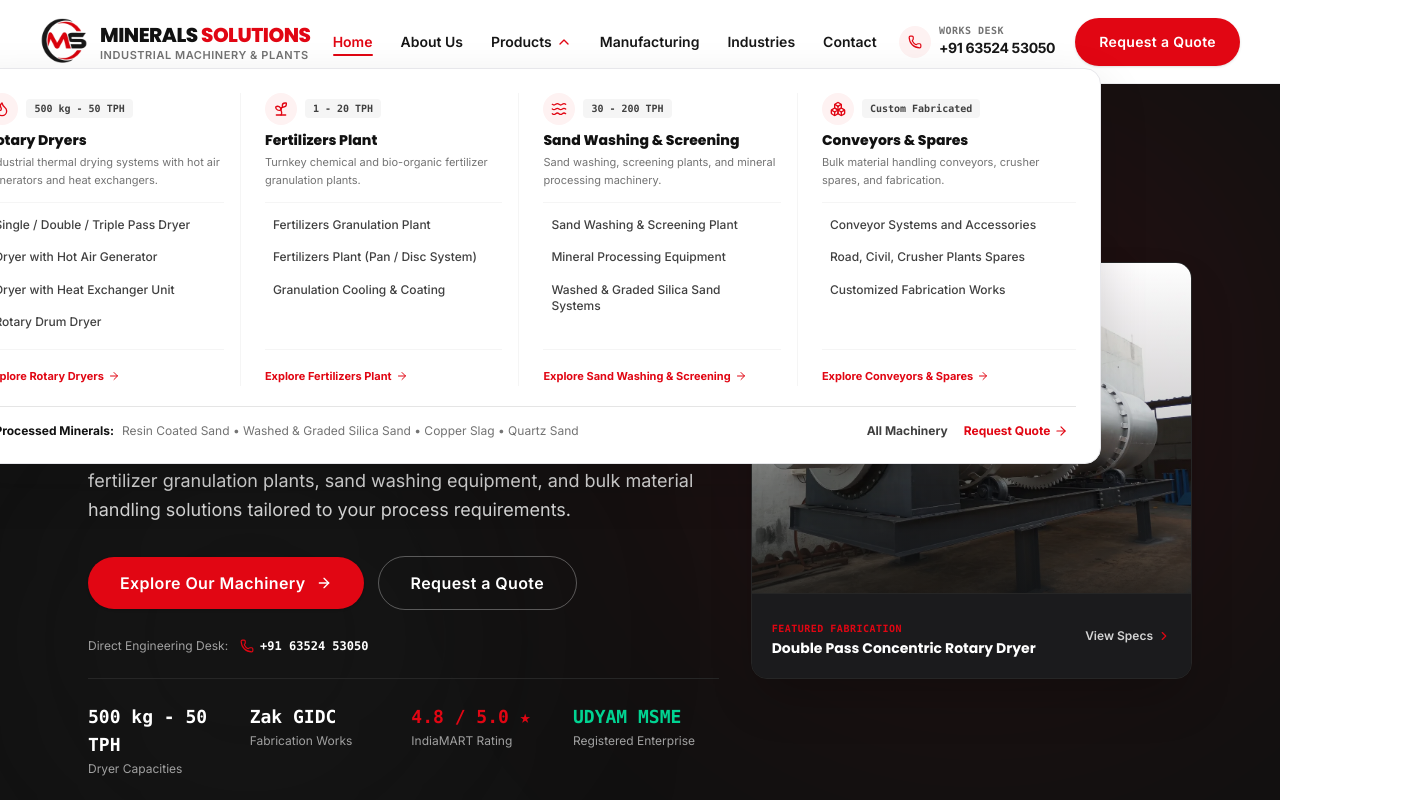
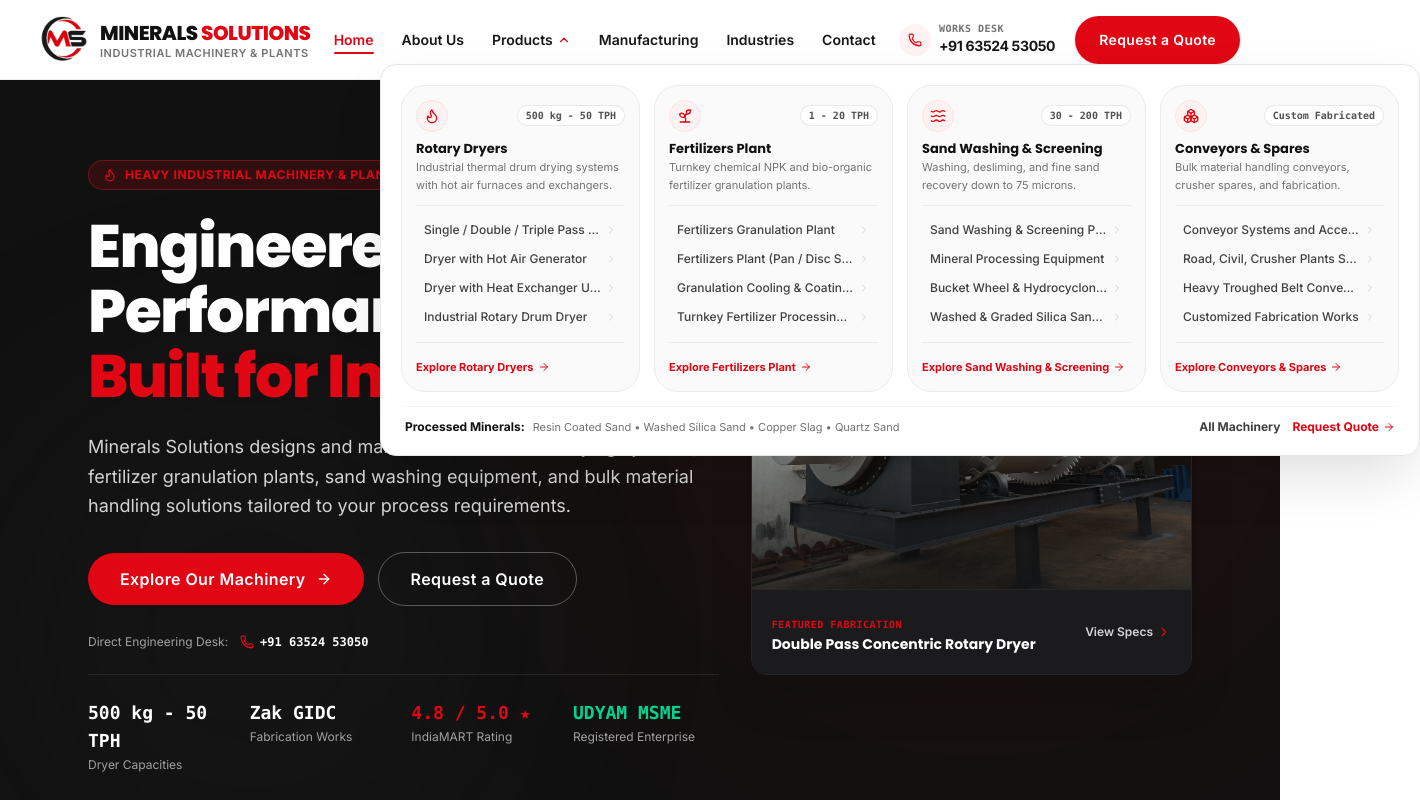
Before and after one commit to Deep-0208/minerals-solutions, a Next.js app: page / in a window 1280 px wide. Both pictures are taken after a click on the button "Products". Shown: the top 800 px of the page, 1420 px wide, since content can reach past the window. Built offline with nearby package versions, Linux system fonts and the light colour scheme.

Commit message:
style(nav): upgrade products mega-menu with bento cards and balanced layout

```diff
--- a/components/layout/Header.tsx
+++ b/components/layout/Header.tsx
@@ -34,14 +34,15 @@ interface PillarItem {
   spokes: SpokeItem[];
 }
 
+// Exactly matches official Minerals Solutions brochure and visiting card with 4 balanced items per division
 const productPillars: PillarItem[] = [
   {
-    name: 'Rotary Dryers',
+    name: 'Rotary Dryers & Thermal Systems',
     shortName: 'Rotary Dryers',
     href: '/products/industrial-rotary-dryers/',
     badge: '500 kg - 50 TPH',
     icon: Flame,
-    description: 'Industrial thermal drying systems with hot air generators and heat exchangers.',
+    description: 'Industrial thermal drum drying systems with hot air furnaces and exchangers.',
     spokes: [
       {
         label: 'Single / Double / Triple Pass Dryer',
@@ -56,18 +57,18 @@ const productPillars: PillarItem[] = [
         href: '/products/industrial-rotary-dryers/#configurations',
       },
       {
-        label: 'Rotary Drum Dryer',
+        label: 'Industrial Rotary Drum Dryer',
         href: '/products/industrial-rotary-dryers/#specifications',
       },
     ],
   },
   {
-    name: 'Fertilizers Plant',
+    name: 'Fertilizers Granulation Plants',
     shortName: 'Fertilizers Plant',
     href: '/products/fertilizer-granulation-plants/',
     badge: '1 - 20 TPH',
     icon: Sprout,
-    description: 'Turnkey chemical and bio-organic fertilizer granulation plants.',
+    description: 'Turnkey chemical NPK and bio-organic fertilizer granulation plants.',
     spokes: [
       {
         label: 'Fertilizers Granulation Plant',
@@ -78,18 +79,22 @@ const productPillars: PillarItem[] = [
         href: '/products/fertilizer-granulation-plants/#machinery',
       },
       {
-        label: 'Granulation Cooling & Coating',
+        label: 'Granulation Cooling & Coating Drums',
         href: '/products/fertilizer-granulation-plants/#process',
+      },
+      {
+        label: 'Turnkey Fertilizer Processing Lines',
+        href: '/products/fertilizer-granulation-plants/',
       },
     ],
   },
   {
-    name: 'Sand Washing & Screening',
+    name: 'Sand Washing & Screening Plants',
     shortName: 'Sand Washing & Screening',
     href: '/products/sand-washing-plants/',
     badge: '30 - 200 TPH',
     icon: Waves,
-    description: 'Sand washing, screening plants, and mineral processing machinery.',
+    description: 'Washing, desliming, and fine sand recovery down to 75 microns.',
     spokes: [
       {
         label: 'Sand Washing & Screening Plant',
@@ -100,13 +105,17 @@ const productPillars: PillarItem[] = [
         href: '/products/sand-washing-plants/#machinery',
       },
       {
+        label: 'Bucket Wheel & Hydrocyclone Washers',
+        href: '/products/sand-washing-plants/#machinery',
+      },
+      {
         label: 'Washed & Graded Silica Sand Systems',
         href: '/products/sand-washing-plants/#specifications',
       },
     ],
   },
   {
-    name: 'Conveyors & Plant Spares',
+    name: 'Conveyor Systems & Plant Spares',
     shortName: 'Conveyors & Spares',
     href: '/products/industrial-conveyors-spares/',
     badge: 'Custom Fabricated',
@@ -120,6 +129,10 @@ const productPillars: PillarItem[] = [
       {
         label: 'Road, Civil, Crusher Plants Spares',
         href: '/products/industrial-conveyors-spares/#trunnions',
+      },
+      {
+        label: 'Heavy Troughed Belt Conveyors',
+        href: '/products/industrial-conveyors-spares/#conveyors',
       },
       {
         label: 'Customized Fabrication Works',
@@ -171,13 +184,13 @@ export function Header() {
     <header
       className={`sticky top-0 z-50 transition-all duration-200 ${
         isScrolled
-          ? 'bg-white/95 backdrop-blur-md border-b border-[#E7E7EB] shadow-[0_4px_20px_rgba(17,17,17,0.06)] h-[76px]'
-          : 'bg-white border-b border-[#E7E7EB]/70 h-[84px]'
+          ? 'bg-white/95 backdrop-blur-md border-b border-[#E7E7EB] shadow-[0_4px_20px_rgba(17,17,17,0.06)] h-[74px]'
+          : 'bg-white border-b border-[#E7E7EB]/70 h-[80px]'
       }`}
     >
       <div className="max-w-[1360px] mx-auto px-4 sm:px-6 md:px-8 lg:px-10 h-full flex items-center justify-between">
         {/* Brand Logo */}
-        <Logo />
+        <Logo size="md" />
 
         {/* Desktop Navigation Links */}
         <nav className="hidden lg:flex items-center gap-6 xl:gap-7" aria-label="Main Navigation">
@@ -219,7 +232,7 @@ export function Header() {
             >
               <span>Products</span>
               <ChevronDown
-                className={`w-4 h-4 transition-transform duration-200 ${
+                className={`w-3.5 h-3.5 transition-transform duration-200 ${
                   productsMegaOpen ? 'rotate-180 text-[#E10613]' : 'text-neutral-500'
                 }`}
               />
@@ -228,70 +241,72 @@ export function Header() {
               )}
             </button>
 
-            {/* 4-Pillar Mega Panel */}
+            {/* 4-Pillar Mega Panel with Premium Bento Card Styling */}
             {productsMegaOpen && (
               <div
                 onMouseLeave={() => setProductsMegaOpen(false)}
-                className="absolute top-full left-1/2 -translate-x-1/2 mt-3 w-[1040px] xl:w-[1140px] bg-white rounded-2xl border border-[#E7E7EB] shadow-[0_20px_50px_rgba(17,17,17,0.14)] p-6 z-50 animate-in fade-in slide-in-from-top-2 duration-150"
+                className="absolute top-full -left-20 xl:-left-28 mt-2.5 w-[960px] xl:w-[1040px] max-w-[95vw] bg-white rounded-2xl border border-[#E7E7EB] shadow-[0_24px_60px_-12px_rgba(17,17,17,0.16)] p-5 z-50 animate-in fade-in slide-in-from-top-1 duration-150"
               >
-                {/* 4 Pillar Columns */}
-                <div className="grid grid-cols-4 gap-6">
+                {/* 4 Pillar Cards in a Balanced Grid */}
+                <div className="grid grid-cols-4 gap-3.5">
                   {productPillars.map((pillar) => {
                     const Icon = pillar.icon;
                     return (
                       <div
                         key={pillar.name}
-                        className="flex flex-col justify-between border-r border-neutral-100 last:border-r-0 pr-4 last:pr-0"
+                        className="bg-[#FAFAFA] hover:bg-white rounded-xl p-3.5 border border-[#EBEBEF] hover:border-red-200 hover:shadow-sm transition-all duration-200 flex flex-col justify-between"
                       >
-                        {/* Pillar Header */}
+                        {/* Header Area */}
                         <div>
+                          <div className="flex items-center justify-between mb-2">
+                            <div className="w-8 h-8 rounded-lg bg-red-50 text-[#E10613] flex items-center justify-center shrink-0 border border-red-100">
+                              <Icon className="w-4 h-4" />
+                            </div>
+                            <span className="text-[10px] font-mono font-semibold px-2 py-0.5 rounded-full bg-white text-neutral-600 border border-neutral-200/80">
+                              {pillar.badge}
+                            </span>
+                          </div>
+
                           <Link
                             href={pillar.href}
                             onClick={() => setProductsMegaOpen(false)}
-                            className="group block mb-3"
+                            className="block group"
                           >
-                            <div className="flex items-center gap-2 mb-1.5">
-                              <div className="w-8 h-8 rounded-lg bg-red-50 text-[#E10613] flex items-center justify-center shrink-0 group-hover:bg-[#E10613] group-hover:text-white transition-colors">
-                                <Icon className="w-4 h-4" />
-                              </div>
-                              <span className="inline-block px-2 py-0.5 rounded text-[10px] font-mono bg-neutral-100 text-neutral-700 font-semibold">
-                                {pillar.badge}
-                              </span>
-                            </div>
-                            <h3 className="text-sm font-extrabold text-[#111111] group-hover:text-[#E10613] leading-snug transition-colors">
+                            <h3 className="text-[13px] font-bold text-[#111111] group-hover:text-[#E10613] leading-snug transition-colors">
                               {pillar.shortName}
                             </h3>
-                            <p className="text-[11px] text-[#737373] mt-1 line-clamp-2 leading-relaxed">
+                            <p className="text-[11px] text-[#737373] mt-0.5 line-clamp-2 leading-relaxed">
                               {pillar.description}
                             </p>
                           </Link>
 
-                          {/* Sub-Pillars / Spokes List (Clean without badges) */}
-                          <div className="pt-2 border-t border-neutral-100 space-y-1">
+                          {/* 4 Spokes List */}
+                          <div className="pt-2.5 mt-2.5 border-t border-neutral-200/60 space-y-0.5">
                             {pillar.spokes.map((spoke) => (
                               <Link
                                 key={spoke.label}
                                 href={spoke.href}
                                 onClick={() => setProductsMegaOpen(false)}
-                                className="group flex items-center py-1.5 px-2 rounded-md hover:bg-[#F5F5F7] transition-colors"
+                                className="group flex items-center justify-between py-1.5 px-2 rounded-md hover:bg-white hover:shadow-xs transition-all"
                               >
-                                <span className="text-xs text-neutral-700 group-hover:text-[#E10613] font-medium leading-snug">
+                                <span className="text-xs text-neutral-700 group-hover:text-[#E10613] font-medium leading-tight truncate">
                                   {spoke.label}
                                 </span>
+                                <ChevronRight className="w-3 h-3 text-neutral-300 group-hover:text-[#E10613] shrink-0 ml-1 transition-colors" />
                               </Link>
                             ))}
                           </div>
                         </div>
 
-                        {/* View Pillar Hub Link */}
-                        <div className="pt-3 mt-3 border-t border-neutral-100">
+                        {/* Pinned Bottom CTA */}
+                        <div className="pt-2.5 mt-3 border-t border-neutral-200/60">
                           <Link
                             href={pillar.href}
                             onClick={() => setProductsMegaOpen(false)}
-                            className="text-[11px] font-bold text-[#E10613] hover:underline inline-flex items-center gap-1"
+                            className="text-[11px] font-bold text-[#E10613] hover:text-[#BC0711] inline-flex items-center gap-1 group"
                           >
                             <span>Explore {pillar.shortName}</span>
-                            <ArrowRight className="w-3 h-3" />
+                            <ArrowRight className="w-3 h-3 transition-transform group-hover:translate-x-0.5" />
                           </Link>
                         </div>
                       </div>
@@ -299,30 +314,30 @@ export function Header() {
                   })}
                 </div>
 
-                {/* Bottom Bar: Processed Materials from Official Card */}
-                <div className="mt-5 pt-4 border-t border-neutral-200 flex flex-col sm:flex-row items-center justify-between gap-3 px-2 text-xs">
-                  <div className="flex flex-wrap items-center gap-2 text-neutral-600">
-                    <span className="font-bold text-[#111111]">Processed Minerals:</span>
-                    <span className="text-neutral-500">
-                      Resin Coated Sand • Washed &amp; Graded Silica Sand • Copper Slag • Quartz Sand
+                {/* Sleek Integrated Bottom Bar */}
+                <div className="mt-3.5 pt-3 border-t border-neutral-100 flex flex-col sm:flex-row items-center justify-between gap-2 px-1 text-xs">
+                  <div className="flex items-center gap-2 text-neutral-600 truncate">
+                    <span className="font-bold text-[#111111] shrink-0">Processed Minerals:</span>
+                    <span className="text-neutral-500 truncate text-[11px]">
+                      Resin Coated Sand • Washed Silica Sand • Copper Slag • Quartz Sand
                     </span>
                   </div>
 
-                  <div className="flex items-center gap-4 shrink-0">
+                  <div className="flex items-center gap-3 shrink-0">
                     <Link
                       href="/products/"
                       onClick={() => setProductsMegaOpen(false)}
-                      className="font-bold text-neutral-700 hover:text-[#111111] hover:underline"
+                      className="font-bold text-neutral-700 hover:text-[#111111] hover:underline text-xs"
                     >
                       All Machinery
                     </Link>
                     <Link
                       href="/request-quote/"
                       onClick={() => setProductsMegaOpen(false)}
-                      className="inline-flex items-center gap-1 font-bold text-[#E10613] hover:underline"
+                      className="inline-flex items-center gap-1 font-bold text-[#E10613] hover:underline text-xs"
                     >
                       <span>Request Quote</span>
-                      <ArrowRight className="w-3.5 h-3.5" />
+                      <ArrowRight className="w-3 h-3" />
                     </Link>
                   </div>
                 </div>
@@ -418,8 +433,8 @@ export function Header() {
 
       {/* Mobile Navigation Drawer */}
       {mobileMenuOpen && (
-        <div className="lg:hidden fixed inset-0 top-[76px] z-50 bg-black/60 backdrop-blur-sm animate-in fade-in duration-200">
-          <div className="bg-white border-b border-[#E7E7EB] p-5 max-h-[calc(100vh-76px)] overflow-y-auto space-y-4 shadow-2xl">
+        <div className="lg:hidden fixed inset-0 top-[74px] z-50 bg-black/60 backdrop-blur-sm animate-in fade-in duration-200">
+          <div className="bg-white border-b border-[#E7E7EB] p-5 max-h-[calc(100vh-74px)] overflow-y-auto space-y-4 shadow-2xl">
             <nav className="flex flex-col space-y-1 divide-y divide-neutral-100">
               <Link
                 href="/"
```
